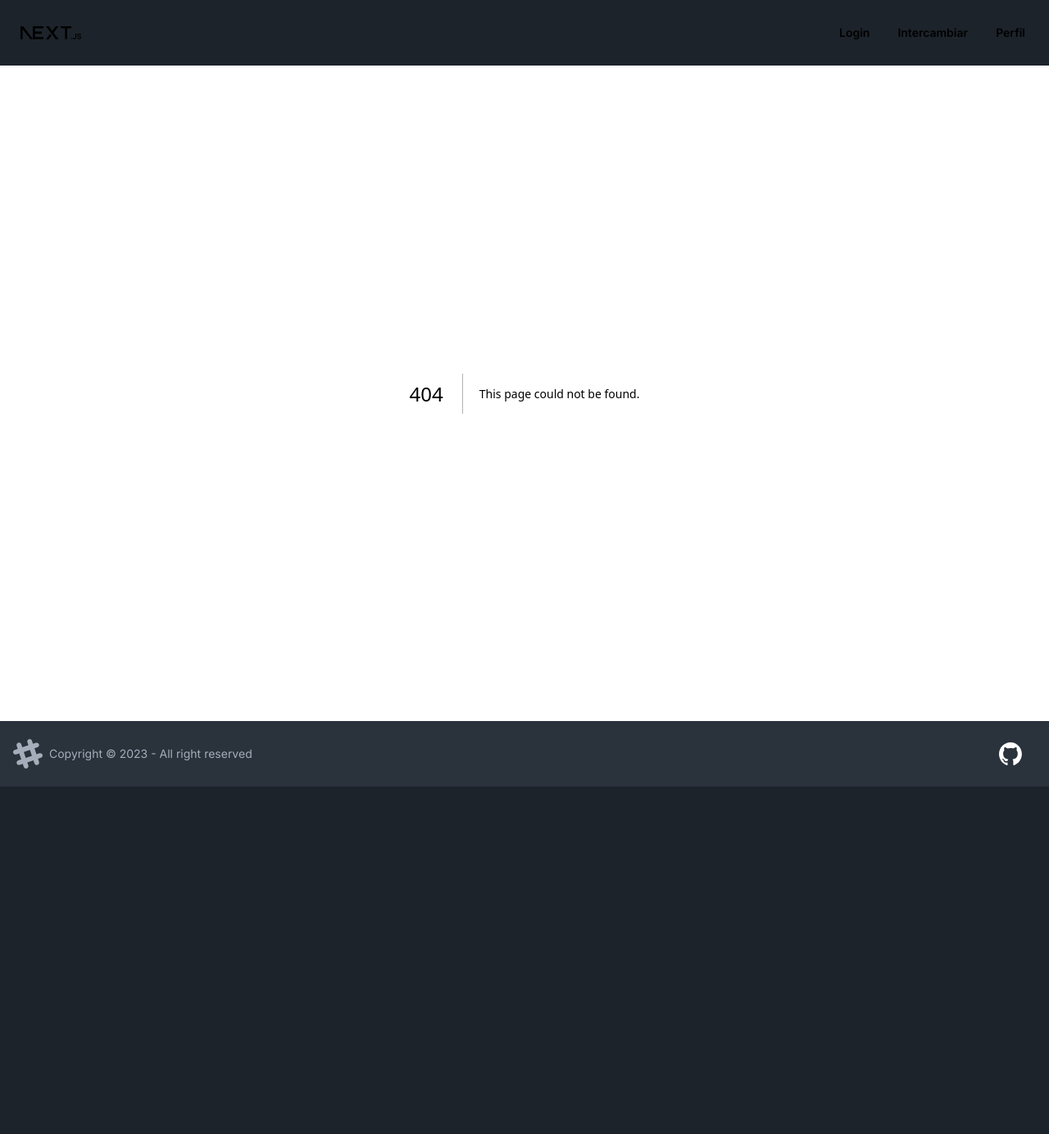
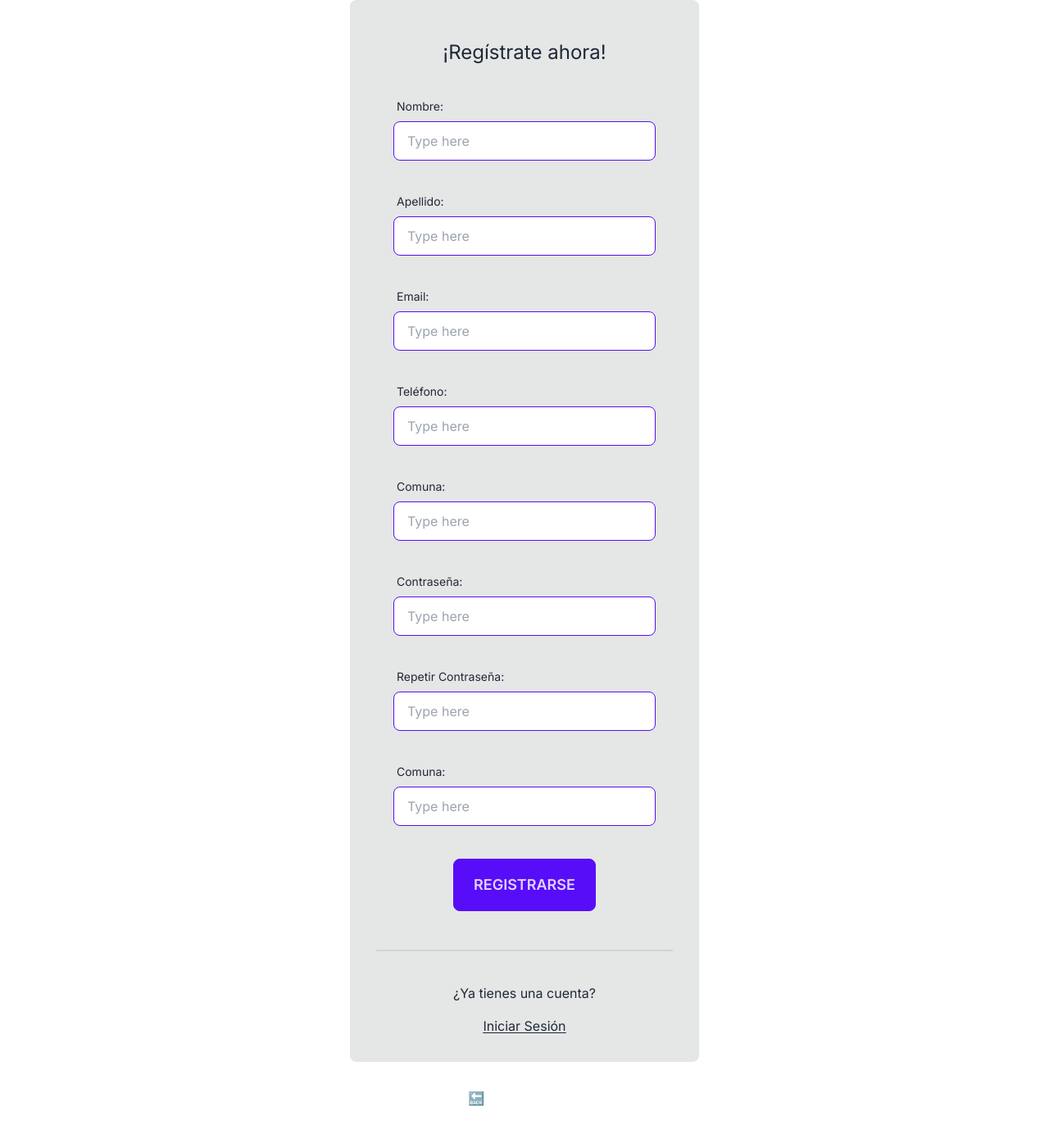
Before and after one commit to pablo4lvarez/GamesTrading, a Next.js app in the folder frontend/games-trading/: page /register in a window 1280 px wide. Before the commit this address had no page. Shown: the whole page at 82% size. Before the commit the page ends 960 px from the top, so only its background shows below. Built offline with nearby package versions, Linux system fonts and the light colour scheme.

Commit message:
basic frontend done

```diff
--- a/frontend/games-trading/components/Hero.tsx
+++ b/frontend/games-trading/components/Hero.tsx
@@ -11,7 +11,7 @@ const Hero = () => {
             className="mx-auto max-w-full h-auto"
           />
           <h1 className="text-2xl md:text-4xl lg:text-5xl font-bold py-2 md:py-6">Games Trading</h1>
-          <p className="py-4 md:py-6 text-lg md:text-2xl">Descubre tu nueva plataforma para intercambiar juegos físicos. ¡Encuentra o crea rápidamente ofertas y solo ponte en contacto!</p>
+          <p className="py-4 md:py-6 text-lg md:text-2xl">Descubre tu nueva plataforma para intercambiar juegos físicos. ¡Encuentra o crea rápidamente ofertas y ponte en contacto!</p>
           <button className="btn btn-primary btn-xs sm:btn-sm md:btn-md lg:btn-lg my-4 md:my-6">Registrarse</button>
           {/* También crear opción de comienza comenzar! */}
         </div>
--- a/frontend/games-trading/pages/login.tsx
+++ b/frontend/games-trading/pages/login.tsx
@@ -1,31 +1,49 @@
 import '../app/globals.css'
 import React from 'react'
+import Link from "next/link"
 
 const Login = () => {
+  const handleLogin = () => {
+    console.log('Login')
+  };
+
   return (
     <div className='flex items-center justify-center bg-base-primary min-h-screen min-w-screen flex-col'>
-      <div className="bg-base-300 w-1/3 h-1/2 rounded-lg flex flex-col items-center justify-center">
+      <div className="bg-base-300 w-full md:w-2/3 lg:w-1/3 p-8 rounded-lg flex flex-col items-center justify-center">
         <h2 className='text-2xl py-4'>¡Bienvenido de vuelta!</h2>
         <div className="form-control w-full max-w-xs py-4">
           <label className="label">
-            <span className="label-text">Email:</span>
+            <span className="label-text">📧 Email:</span>
           </label>
           <input type="text" placeholder="Type here" className="input input-bordered input-primary w-full max-w-xs" />
         </div>
         <div className="form-control w-full max-w-xs py-4">
           <label className="label">
-            <span className="label-text">Password:</span>
+            <span className="label-text">🔑 Password:</span>
           </label>
           <input type="text" placeholder="Type here" className="input input-bordered input-primary w-full max-w-xs" />
         </div>
-        <p className='underline underline-offset-2 text-sm py-0.5'>Olvidé mi contraseña</p>
-        <button className="btn btn-primary btn-xs sm:btn-sm md:btn-md lg:btn-lg my-4 md:my-6">Login</button>
+        <p className='underline underline-offset-2 text-sm py-0.5 self-end pr-4 md:pr-14'>Olvidé mi contraseña</p>
+        <button className="btn btn-primary btn-xs sm:btn-sm md:btn-md lg:btn-lg my-4 md:my-6" onClick={handleLogin}>
+          Login
+        </button>
         <div className="divider divider-primary"></div>
-        <h2>No tienes una cuenta?</h2>
-        <span className='my-4'>Regístrate</span>
+        <h2 className='my-4'>No tienes una cuenta aún?</h2>
+        <span className='underline underline-offset-2'>
+          <Link href='register'>
+            Regístrate
+          </Link>
+        </span>
       </div>
 
-      <button className="btn btn-primary btn-xs sm:btn-sm md:btn-md lg:btn-lg my-4 md:my-6">Volver</button>
+      <div className='flex-direction-row my-8'>
+        🔙
+        <span className='text-white pl-2'>
+          <Link href='/'>
+            Volver al inicio
+          </Link>
+        </span>
+      </div>
     </div>
   )
 }
--- /dev/null
+++ b/frontend/games-trading/pages/register.tsx
@@ -0,0 +1,106 @@
+import '../app/globals.css'
+
+import React, { useState } from 'react'
+import Link from 'next/link'
+
+const Register = () => {
+  const [formData, setFormData] = useState({
+    name: '',
+    lastname: '',
+    password: '',
+    repeatPassword: '',
+    location: '',
+    email: '',
+    phone: '',
+  });
+
+  const handleChange = (e: { target: { name: any; value: any; }; }) => {
+    const { name, value } = e.target;
+    setFormData({
+      ...formData,
+      [name]: value,
+    });
+  };
+
+  const handleRegister = () => {
+    // Implement your registration logic here using formData
+    console.log('Registration data:', formData);
+  };
+
+  return (
+    <div className='flex items-center justify-center bg-base-primary min-h-screen min-w-screen flex-col'>
+      <div className="bg-base-300 w-full md:w-2/3 lg:w-1/3 p-8 rounded-lg flex flex-col items-center justify-center">
+        <h2 className='text-2xl py-4'>¡Regístrate ahora!</h2>
+        <div className="form-control w-full max-w-xs py-4">
+          <label className="label">
+            <span className="label-text">Nombre:</span>
+          </label>
+          <input type="text" name="name" value={formData.name} onChange={handleChange} placeholder="Type here" className="input input-bordered input-primary w-full max-w-xs" />
+        </div>
+        <div className="form-control w-full max-w-xs py-4">
+          <label className="label">
+            <span className="label-text">Apellido:</span>
+          </label>
+          <input type="text" name="lastname" value={formData.lastname} onChange={handleChange} placeholder="Type here" className="input input-bordered input-primary w-full max-w-xs" />
+        </div>
+        <div className="form-control w-full max-w-xs py-4">
+          <label className="label">
+            <span className="label-text">Email:</span>
+          </label>
+          <input type="text" name="email" value={formData.email} onChange={handleChange} placeholder="Type here" className="input input-bordered input-primary w-full max-w-xs" />
+        </div>
+        <div className="form-control w-full max-w-xs py-4">
+          <label className="label">
+            <span className="label-text">Teléfono:</span>
+          </label>
+          <input type="text" name="phone" value={formData.phone} onChange={handleChange} placeholder="Type here" className="input input-bordered input-primary w-full max-w-xs" />
+        </div>
+        <div className="form-control w-full max-w-xs py-4">
+          <label className="label">
+            <span className="label-text">Comuna:</span>
+          </label>
+          <input type="text" name="location" value={formData.location} onChange={handleChange} placeholder="Type here" className="input input-bordered input-primary w-full max-w-xs" />
+        </div>
+        <div className="form-control w-full max-w-xs py-4">
+          <label className="label">
+            <span className="label-text">Contraseña:</span>
+          </label>
+          <input type="password" name="password" value={formData.password} onChange={handleChange} placeholder="Type here" className="input input-bordered input-primary w-full max-w-xs" />
+        </div>
+        <div className="form-control w-full max-w-xs py-4">
+          <label className="label">
+            <span className="label-text">Repetir Contraseña:</span>
+          </label>
+          <input type="password" name="repeatPassword" value={formData.repeatPassword} onChange={handleChange} placeholder="Type here" className="input input-bordered input-primary w-full max-w-xs" />
+        </div>
+        <div className="form-control w-full max-w-xs py-4">
+          <label className="label">
+            <span className="label-text">Comuna:</span>
+          </label>
+          <input type="text" name="location" value={formData.location} onChange={handleChange} placeholder="Type here" className="input input-bordered input-primary w-full max-w-xs" />
+        </div>
+        <button className="btn btn-primary btn-xs sm:btn-sm md:btn-md lg:btn-lg my-4 md:my-6" onClick={handleRegister}>
+          Registrarse
+        </button>
+        <div className="divider divider-primary"></div>
+        <h2 className='my-4'>¿Ya tienes una cuenta?</h2>
+        <span className='underline underline-offset-2'>
+          <Link href='/login'>
+            Iniciar Sesión
+          </Link>
+        </span>
+      </div>
+
+      <div className='flex-direction-row my-8'>
+        🔙
+        <span className='text-white pl-2'>
+          <Link href='/'>
+            Volver al inicio
+          </Link>
+        </span>
+      </div>
+    </div>
+  )
+}
+
+export default Register;
```
